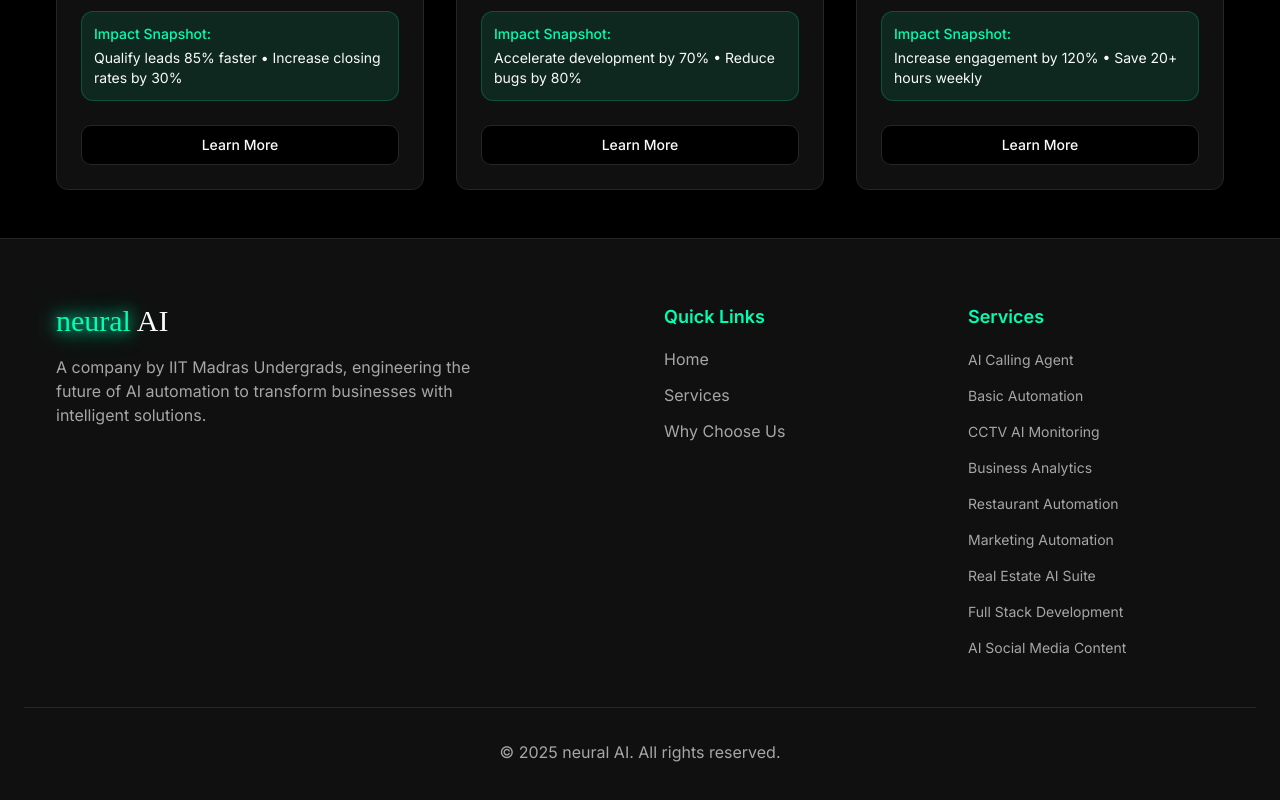
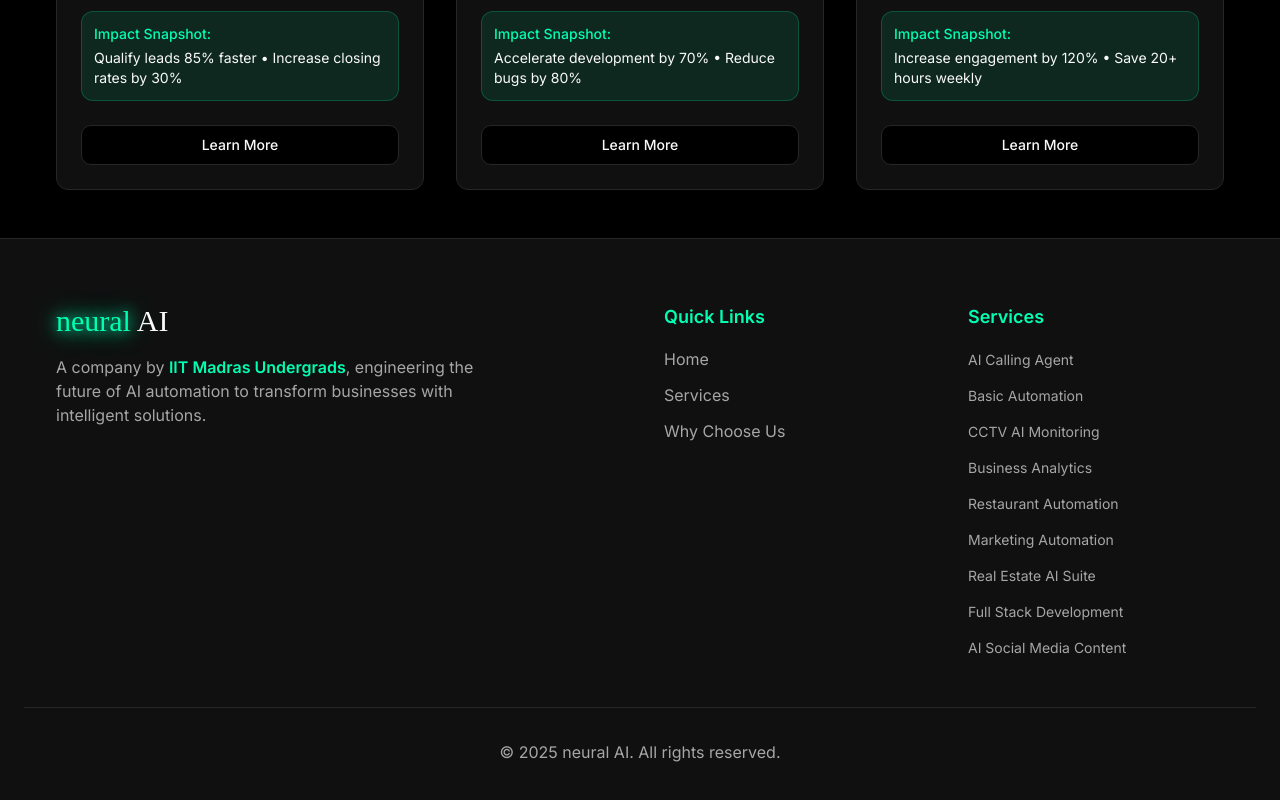
Before and after one commit to officeneuralai-sys/neural-gen-portfolio, a React (Vite) app: page /services in a window 1280 px wide. Shown: the part 1614-2414 px from the top of the page. Built offline with nearby package versions, Linux system fonts and the light colour scheme; a web font is replaced by a local one.

Commit message:
Update Services.tsx

```diff
--- a/src/pages/Services.tsx
+++ b/src/pages/Services.tsx
@@ -63,7 +63,7 @@ const Services = () => {
               <span className="ai-text"> AI</span>
             </div>
             <p className="text-muted-foreground mb-4 max-w-md">
-              A company by IIT Madras Undergrads, engineering the future of AI automation to transform businesses with intelligent solutions.
+              A company by <span className="font-semibold text-primary">IIT Madras Undergrads</span>, engineering the future of AI automation to transform businesses with intelligent solutions.
             </p>
           </div>
 
```
